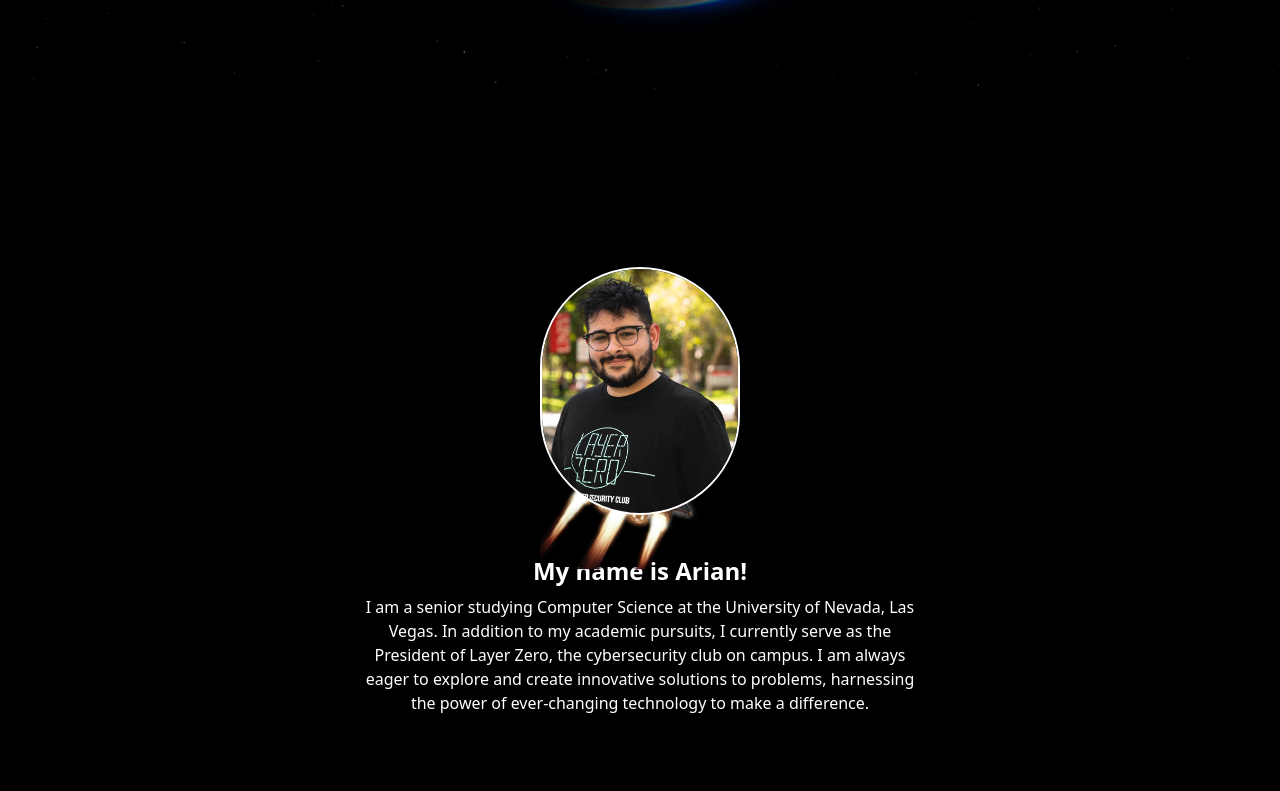
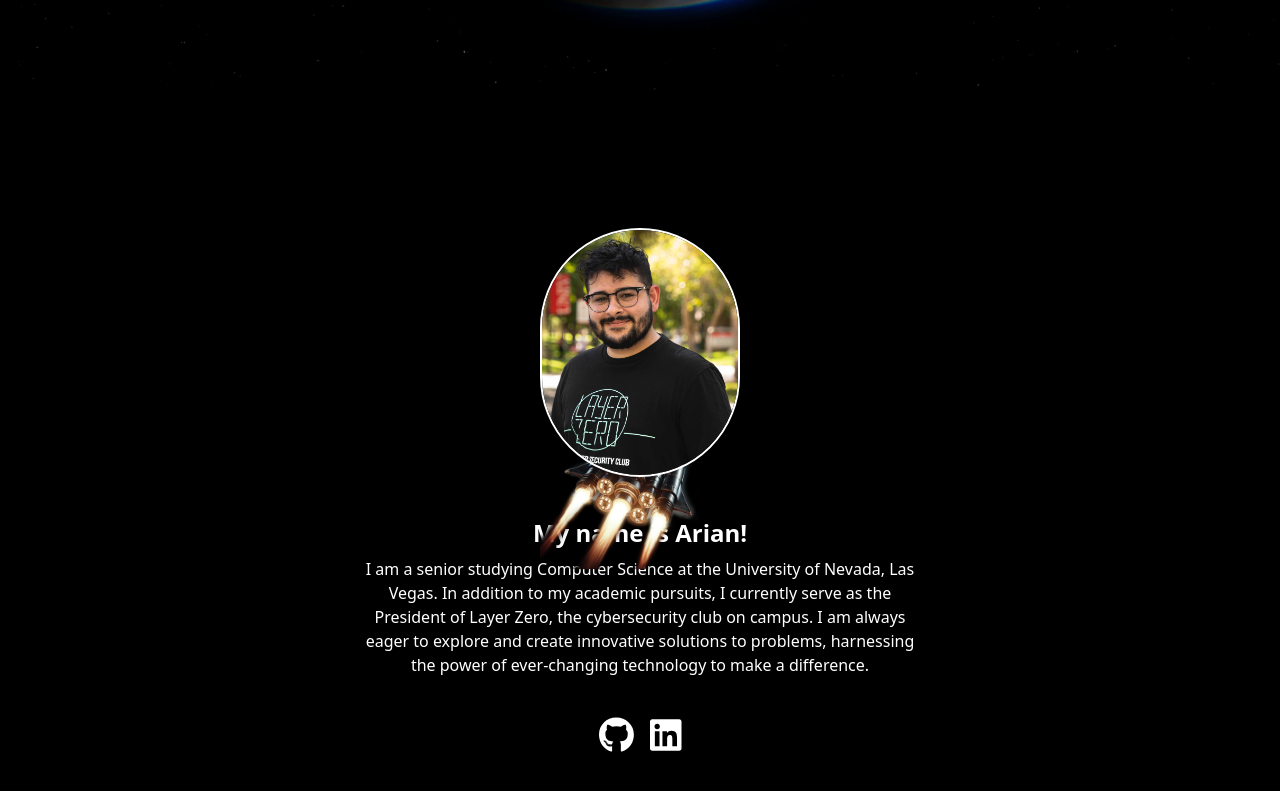
Before and after one commit to arianizadi/next-portfolio, a Next.js app: page / in a window 1280 px wide. Shown: the part 709-1500 px from the top of the page. Built offline with nearby package versions, Linux system fonts and the light colour scheme.

Commit message:
Added Links

```diff
--- a/components/BasicIntro.tsx
+++ b/components/BasicIntro.tsx
@@ -2,6 +2,11 @@ import Image from "next/image"
 import { gsap } from "gsap";
 import { ScrollTrigger } from "gsap/ScrollTrigger";
 import { useEffect } from "react";
+import '@fortawesome/fontawesome-svg-core/styles.css';
+import { config } from '@fortawesome/fontawesome-svg-core';
+config.autoAddCss = false;
+import { FontAwesomeIcon } from "@fortawesome/react-fontawesome";
+import { faGithub, faLinkedin } from "@fortawesome/free-brands-svg-icons";
 
 gsap.registerPlugin(ScrollTrigger);
 
@@ -29,8 +34,13 @@ export function BasicIntro() {
         <p className="pt-2 max-w-xl">I am a senior studying Computer Science at the University of Nevada, Las Vegas. In addition to my academic pursuits, I currently serve as the President of Layer Zero, the cybersecurity club on campus. I am always eager to explore and create innovative solutions to problems, harnessing the power of ever-changing technology to make a difference.</p>
       </div>
       <img className="absolute h-[200px]" id="rocket" src="/spaceship.webp" alt="spaceship" />
-      <div>
-
+      <div className="pt-10">
+        <a href="https://github.com/arianizadi" rel="noreferrer" target={'_blank'}>
+          <FontAwesomeIcon icon={faGithub} className="text-white text-4xl mx-2" />
+        </a>
+        <a href="https://www.linkedin.com/in/arianizadi/" rel="noreferrer" target={'_blank'}>
+          <FontAwesomeIcon icon={faLinkedin} className="text-white text-4xl mx-2" />
+        </a>
       </div>
     </div>
   )
--- a/package.json
+++ b/package.json
@@ -9,6 +9,10 @@
     "lint": "next lint"
   },
   "dependencies": {
+    "@fortawesome/fontawesome-svg-core": "^6.5.1",
+    "@fortawesome/free-brands-svg-icons": "^6.5.1",
+    "@fortawesome/free-solid-svg-icons": "^6.5.1",
+    "@fortawesome/react-fontawesome": "^0.2.0",
     "@types/gsap": "^3.0.0",
     "gsap": "^3.12.4",
     "next": "14.0.4",
```
Also changed, not shown: 1 other file (tests, documents, lock files or other folders).
